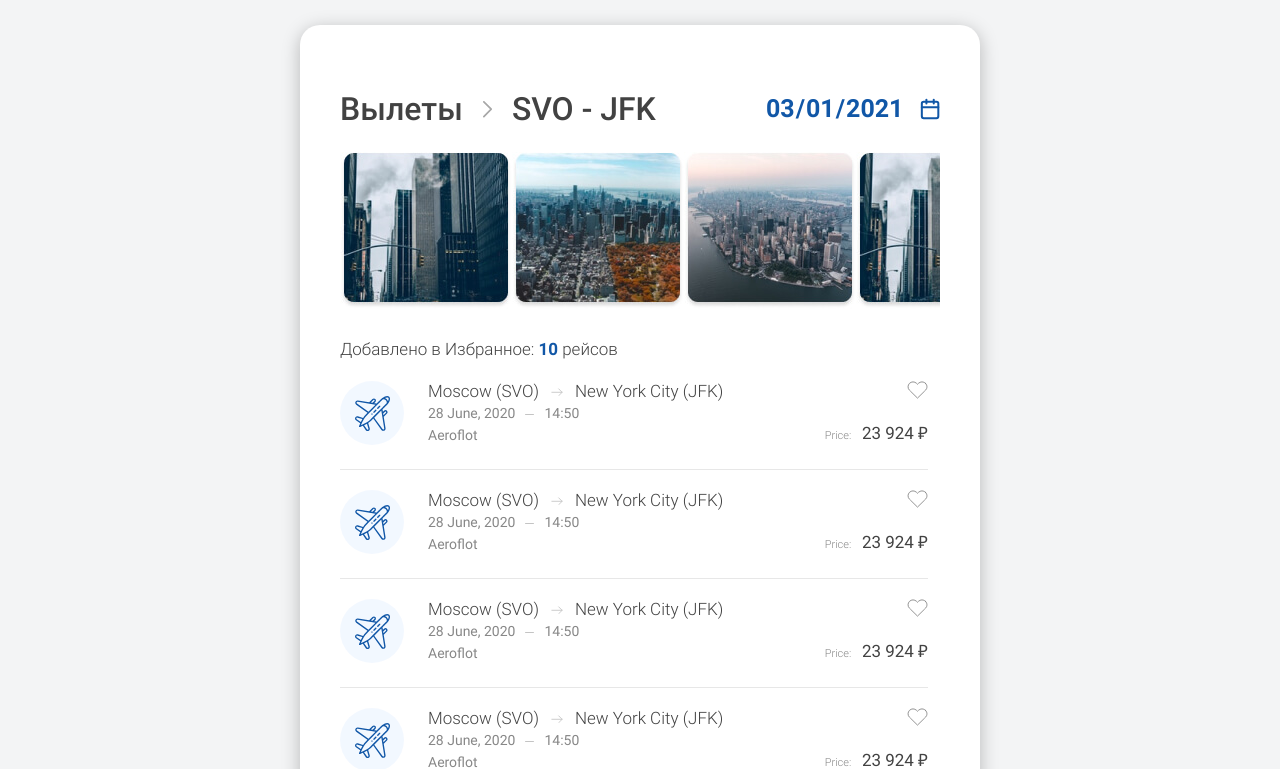
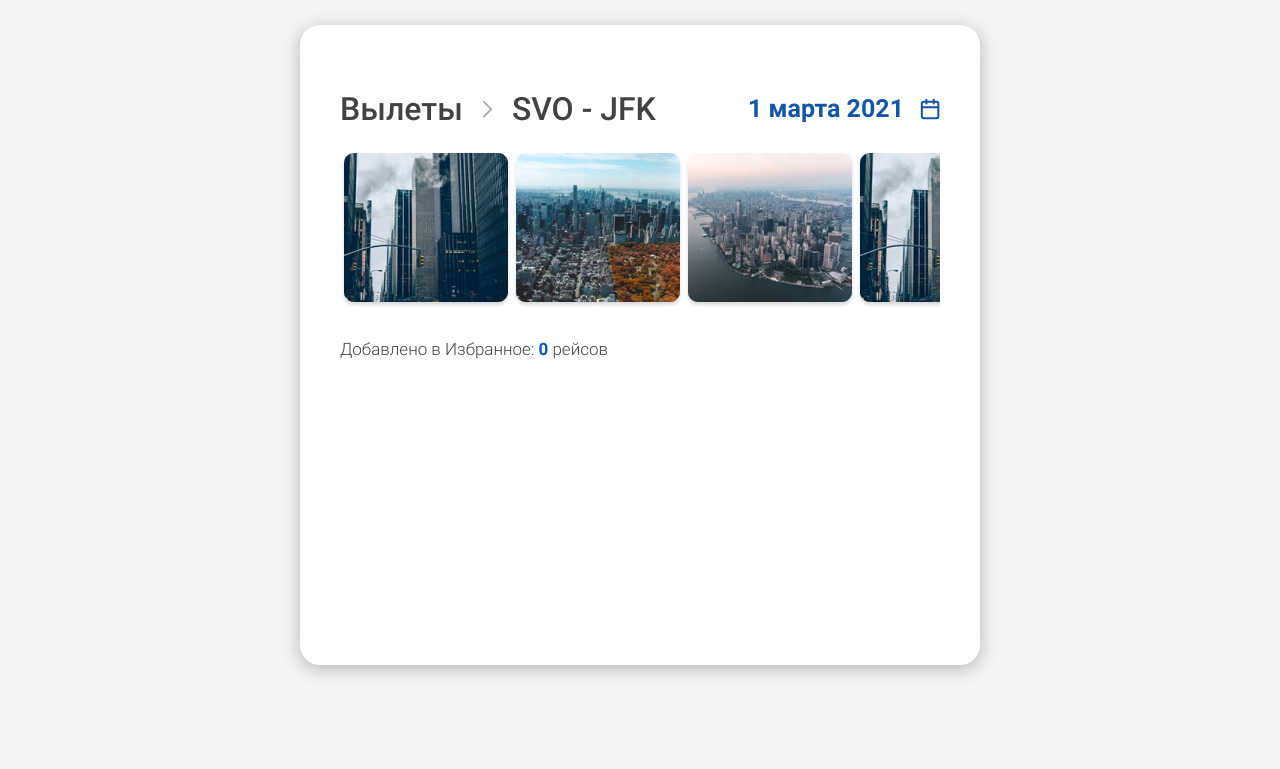
Before and after one commit to Evgeny-Proskurnikov/liis-flights, a React app: page /flights in a window 1280 px wide. Shown: the part 55-824 px from the top of the page. Built offline with nearby package versions, Linux system fonts and the light colour scheme.

Commit message:
add skyscannerApi, flights search

```diff
--- a/src/components/App/App.js
+++ b/src/components/App/App.js
@@ -1,42 +1,43 @@
 import { React, useState, useEffect } from 'react';
 import { Route, Switch, useHistory } from 'react-router-dom';
 import * as auth from '../../utils/auth';
-import newsRequest from '../../utils/NewsApi';
+import flightsRequest from '../../utils/SkyscannerApi';
 import apiRequest from '../../utils/api';
-import { formatDate } from '../../utils/utils';
+import { formatDate, formatEnDate, today } from '../../utils/utils';
 import Header from '../Header/Header';
 import Main from '../Main/Main';
 import AuthModal from '../AuthModal/AuthModal';
 import RegisterModal from '../RegisterModal/RegisterModal';
 import ProtectedRoute from '../ProtectedRoute/ProtectedRoute';
 import Flights from '../Flights/Flights';
-import { images, flightCards } from '../../utils/data';
+import { images } from '../../utils/data';
 
 
 function App() {
   const [ authModalState, setAuthModalState ] = useState(false);
   const [ regModalState, setRegModalState ] = useState(false);
   const [ blurState, setBlurState ] = useState(false);
-  const [ cards, setCards ] = useState(flightCards);
+  const [ cards, setCards ] = useState([]);
   const [ favoriteCards, setFavoriteCards ] = useState([]);
   const [ formLoadingState, setFormLoadingState ] = useState(false);
   const [ headerSpinnerState, setHeaderSpinnerState ] = useState(false);
+  const [ spinnerState, setSpinnerState ] = useState(false);
   const [ loggedIn, setLoggedIn ] = useState(true);
   const [ isUserExist, setUserExist ] = useState(false);
   const [ currentUser, setCurrentUser ] = useState('Evgeny');
   const [ carouselImages, setCarouselImages ] = useState(images);
+  const [ date, setDate ] = useState(formatDate(today));
+  const history = useHistory();
 
-  const history = useHistory();
-  // useEffect(() => {
+  useEffect(() => {
     // получаем массив ключей localStorage, если в массиве есть cards
     // достаём из хранилища карточки и записываем в стейт
-    // if (Object.keys(localStorage).includes('cards')) {
-    //   const storedCards = JSON.parse(localStorage.getItem('cards'));
-    //   setCards(storedCards);
-    //   setNewsFound(true);
-    // }
+    if (Object.keys(localStorage).includes('cards')) {
+      const storedCards = JSON.parse(localStorage.getItem('cards'));
+      setCards(storedCards);
+    }
     // tokenCheck();
-  // }, []) // eslint-disable-line
+  }, []) // eslint-disable-line
 
   // открытие модальных окон
   function openAuthModal() {
@@ -72,36 +73,44 @@ function App() {
     }
   }
 
-  // поиск новостей
-  function handleSearch(query) {
-    setFormLoadingState(true);
+  // записываем дату из календаря в стейт
+  function handleSetDate(date) {
+    setDate(formatDate(date));
+  }
 
-    newsRequest.getNews(query)
+  // поиск рейсов
+  function handleGetFlights(date) {
+    setSpinnerState(true);
+    flightsRequest.getFlights(date)
       .then(res => {
-        if (res.articles.length === 0) {
-          console.log('!');
+        console.log(res)
+        if (res.Quotes.length === 0) {
+          console.log('Рейсы не найдены');
+          return;
         }
-        const cards = res.articles.map(el => {
+        const cards = res.Quotes.map(el => {
+          const originPlace = res.Places.find(i => i.PlaceId === el.OutboundLeg.OriginId);
+          const destinationPlace = res.Places.find(i => i.PlaceId === el.OutboundLeg.DestinationId);
+          const departureDate = formatEnDate(el.OutboundLeg.DepartureDate);
+          const carrier = res.Carriers.find(i => i.CarrierId === el.OutboundLeg.CarrierIds[0]);
+
           return {
-            keyword: query,
-            title: el.title,
-            text: el.description,
-            date: formatDate(el.publishedAt),
-            source: el.source.name,
-            link: el.url,
-            image: el.urlToImage,
+            departure: `${originPlace.CityName} (${originPlace.IataCode})`,
+            arrival: `${destinationPlace.CityName} (${destinationPlace.IataCode})`,
+            date: departureDate,
+            time: '13:00',
+            airlines: carrier.Name,
+            price: `${el.MinPrice} ${res.Currencies[0].Symbol}`,
             isMarked: false
           }
         });
         localStorage.setItem('cards', JSON.stringify(cards));
         setCards(cards);
-        // setPreloaderState(false);
       })
       .catch(err => {
         console.log(err);
-        // setPreloaderState(false);
       })
-      .finally(() => setFormLoadingState(false));
+      .finally(() => setSpinnerState(false));
   }
 
   // добавление карточки в избранное
@@ -250,6 +259,10 @@ function App() {
                 loggedIn={loggedIn}
                 carouselImages={carouselImages}
                 cards={cards}
+                handleSetDate={handleSetDate}
+                date={date}
+                handleGetFlights={handleGetFlights}
+                spinnerState={spinnerState}
               />
             }
           />
--- a/src/components/FlightCard/FlightCard.js
+++ b/src/components/FlightCard/FlightCard.js
@@ -32,7 +32,7 @@ function NewsCard({
         </div>
         <p className="card__text">{card.airlines}</p>
       </div>
-      <button className={favBtnClass} type="button"/>
+      <button className={favBtnClass} type="button" onClick={handleClick}/>
       <p className="card__price">Price: <span className="card__count">{card.price}</span></p>
     </div>
   );
--- a/src/components/FlightDate/FlightDate.css
+++ b/src/components/FlightDate/FlightDate.css
@@ -1,14 +1,21 @@
-.date__form {
-  align-self: center;
+.date {
+  display: flex;
+  align-items: center;
 }
 
-.date__input {
+.date__daymonthyear {
   font-family: 'Roboto', sans-serif;
   font-style: normal;
   font-weight: bold;
   font-size: 25px;
   line-height: .88;
   color: #1157A7;
+  margin: 0;
+}
+
+.date__input {
+  width: 20px;
+  margin-left: 15px;
   border: none;
   outline: none;
 }
@@ -26,3 +33,7 @@
   cursor: pointer;
   opacity: .5;
 }
+
+.date__input::-webkit-datetime-edit-fields-wrapper {
+  display: none;
+}
--- a/src/components/FlightDate/FlightDate.js
+++ b/src/components/FlightDate/FlightDate.js
@@ -1,19 +1,16 @@
 import React from 'react';
-import { useForm } from "react-hook-form";
 
-function FlightDate() {
-  const { handleSubmit } = useForm();
-
-  const today = new Date().toISOString().substr(0, 10);
-
-  function onSubmit(data) {
-    console.log(data);
+function FlightDate({ date, handleSetDate, handleGetFlights }) {
+  function handleInputChange(evt) {
+    handleSetDate(evt.target.value);
+    handleGetFlights(evt.target.value);
   };
 
   return (
-    <form className="date__form" name='date-form' onSubmit={handleSubmit(onSubmit)}>
-      <input name="date" type="date" className="date__input" defaultValue={today}/>
-    </form>
+    <div className="date">
+      <p className="date__daymonthyear">{date}</p>
+      <input name="date" type="date" className="date__input" onChange={handleInputChange}/>
+    </div>
   )
 }
 
--- a/src/components/Flights/Flights.js
+++ b/src/components/Flights/Flights.js
@@ -4,15 +4,25 @@ import FlightDate from '../FlightDate/FlightDate';
 import Nav from '../Nav/Nav';
 import FlightsList from '../FlightsList/FlightsList';
 
-function Flights({ cards, loggedIn, addToFavorite, removeFromFavorite, spinnerState, carouselImages }) {
+function Flights({
+  cards,
+  loggedIn,
+  addToFavorite,
+  removeFromFavorite,
+  spinnerState,
+  carouselImages,
+  handleSetDate,
+  date,
+  handleGetFlights
+}) {
   return (
     <section className="flights">
       <div className="flights__header">
         <Nav />
-        <FlightDate />
+        <FlightDate handleSetDate={handleSetDate} date={date} handleGetFlights={handleGetFlights} />
       </div>
       <Carousel images={carouselImages}/>
-      <FlightsList cards={cards}/>
+      <FlightsList cards={cards} spinnerState={spinnerState} />
     </section>
   )
 }
--- a/src/components/FlightsList/FlightsList.css
+++ b/src/components/FlightsList/FlightsList.css
@@ -1,6 +1,7 @@
 .flights-list {
   padding: 30px 40px 54px;
   box-sizing: border-box;
+  position: relative;
 }
 
 .flights-list__favorites {
--- a/src/components/FlightsList/FlightsList.js
+++ b/src/components/FlightsList/FlightsList.js
@@ -1,13 +1,17 @@
 import React from 'react';
+import { formatTitle } from '../../utils/utils';
 import Elements from '../Elements/Elements';
+import Spinner from '../Spinner/Spinner';
 
 function FlightsList({ cards, loggedIn, addToFavorite, removeFromFavorite, spinnerState }) {
-
   return (
     <section className="flights-list">
       <p className="flights-list__favorites">
-        Добавлено в Избранное: <span className="flights-list__favcounter">10</span> рейсов
+        Добавлено в Избранное: <span className="flights-list__favcounter">{cards.length}</span> {formatTitle(cards)}
       </p>
+      {spinnerState ?
+        <Spinner />
+        :
         <Elements
           cards={cards}
           loggedIn={loggedIn}
@@ -15,6 +19,7 @@ function FlightsList({ cards, loggedIn, addToFavorite, removeFromFavorite, spinn
           removeFromFavorite={removeFromFavorite}
           spinnerState={spinnerState}
         />
+      }
     </section>
   )
 }
--- a/src/utils/NewsApi.js
+++ /dev/null
@@ -1,36 +0,0 @@
-export class NewsApi {
-  constructor(config) {
-    this._url = config.url;
-    this._pastDate = config.pastDate;
-    this._curDate = config.currentDate;
-  }
-
-  getNews(query) {
-    return fetch(
-      `${this._url}q=${query}&from=${this._pastDate}&to=${this._curDate}
-      &pageSize=100&language=ru`,
-      {
-        method: 'GET',
-        headers: {
-          'Authorization': `Bearer ${newsApiKey}`,
-        }
-      }
-    )
-      .then(res => {
-        if (res.ok) {
-          return res.json();
-        }
-        return Promise.reject(`Ошибка: ${res.status}`);
-      })
-  }
-}
-
-const newsRequest = new NewsApi({
-  url: 'http://newsapi.org/v2/everything?',
-  pastDate: new Date(Date.now() - 7 * 24 * 60 * 60 * 1000).toISOString(),
-  currentDate: new Date(Date.now()).toISOString(),
-})
-
-const newsApiKey = '2778c8b448474427b69e22b20d7c0ee0'
-
-export default newsRequest;
--- /dev/null
+++ b/src/utils/SkyscannerApi.js
@@ -0,0 +1,30 @@
+export class SkyscannerApi {
+  constructor(config) {
+    this._url = config.url;
+  }
+
+  getFlights(date) {
+    return fetch(`${this._url}/apiservices/browseroutes/v1.0/RU/RUB/en-US/SVO-sky/JFK-sky/${date}`, {
+        method: 'GET',
+        headers: {
+          "x-rapidapi-key": apiKey,
+          "x-rapidapi-host": "skyscanner-skyscanner-flight-search-v1.p.rapidapi.com",
+        }
+      }
+    )
+      .then(res => {
+        if (res.ok) {
+          return res.json();
+        }
+        return Promise.reject(`Ошибка: ${res.status}`);
+      })
+  }
+}
+
+const flightsRequest = new SkyscannerApi({
+  url: "https://skyscanner-skyscanner-flight-search-v1.p.rapidapi.com",
+})
+
+const apiKey = '30806d9b5amsh71a12016a6a358fp1cba0djsn1cc9b4897124'
+
+export default flightsRequest;
--- a/src/utils/utils.js
+++ b/src/utils/utils.js
@@ -1,4 +1,6 @@
-import { MONTHS } from "./constants";
+import { MONTHS, EN_MONTHS } from "./constants";
+
+const today = new Date().toISOString().substr(0, 10);
 
 function formatDate(dateStr) {
   const date = new Date(dateStr);
@@ -7,6 +9,17 @@ function formatDate(dateStr) {
   const day = date.getDate();
 
   const monthName = MONTHS.find((item, index) => index === month);
+  const formatedDate = `${day} ${monthName} ${year}`;
+  return formatedDate;
+}
+
+function formatEnDate(dateStr) {
+  const date = new Date(dateStr);
+  const year = date.getFullYear();
+  const month = date.getMonth();
+  const day = date.getDate();
+
+  const monthName = EN_MONTHS.find((item, index) => index === month);
   const formatedDate = `${day} ${monthName}, ${year}`;
   return formatedDate;
 }
@@ -21,18 +34,18 @@ function formatTitle(cards) {
   let str = '';
   switch (amount) {
     case 0:
-      str = `нет сохранённых статей`;
+      str = 'рейсов';
       break;
     case 1:
-      str = `${cards.length} сохранённая статья`;
+      str = 'рейс';
       break;
     case 2:
     case 3:
     case 4:
-      str = `${cards.length} сохранённые статьи`;
+      str = 'рейса';
       break;
     case amount:
-      str = `${cards.length} сохранённых статей`;
+      str = 'рейсов';
       break;
     default:
       break;
@@ -40,19 +53,4 @@ function formatTitle(cards) {
   return str;
 }
 
-function formatKeywords(cards) {
-  const keywordsArr = cards.map(el => el.keyword);
-
-  const amounts = {};
-  keywordsArr.forEach(el => {
-    amounts[el] = (amounts[el] || 0) + 1;
-  });
-
-  const sortableKeys = Object.entries(amounts);
-  const sorted = sortableKeys.sort((a, b) => b[1] - a[1]);
-  const keys = sorted.map(el => el.shift());
-
-  return keys;
-}
-
-export { formatDate, formatTitle, formatKeywords };
+export { formatDate, formatTitle, today, formatEnDate };
```
Also changed, not shown: src/components/Spinner/Spinner.css (+4 -4 lines), src/utils/constants.js (+16 -1 lines). Lines whose indentation alone changed are shown as unchanged.
